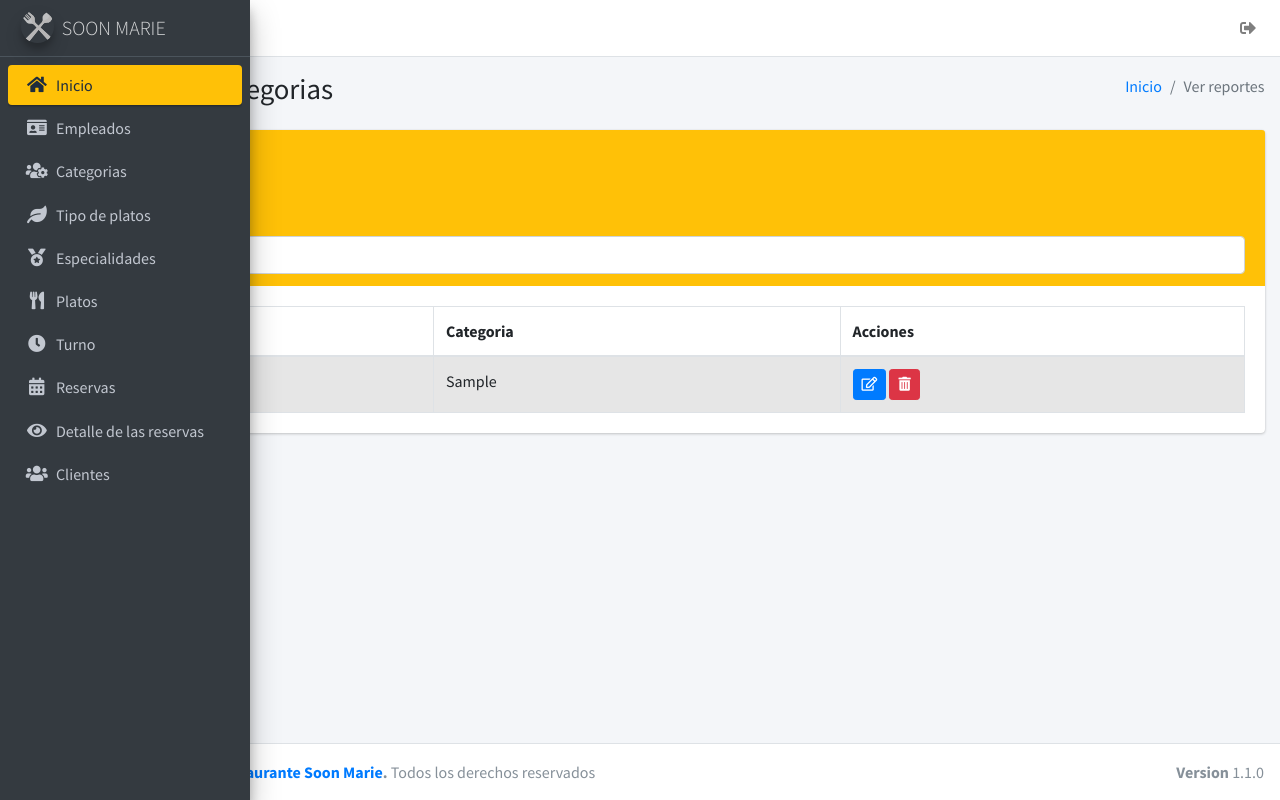
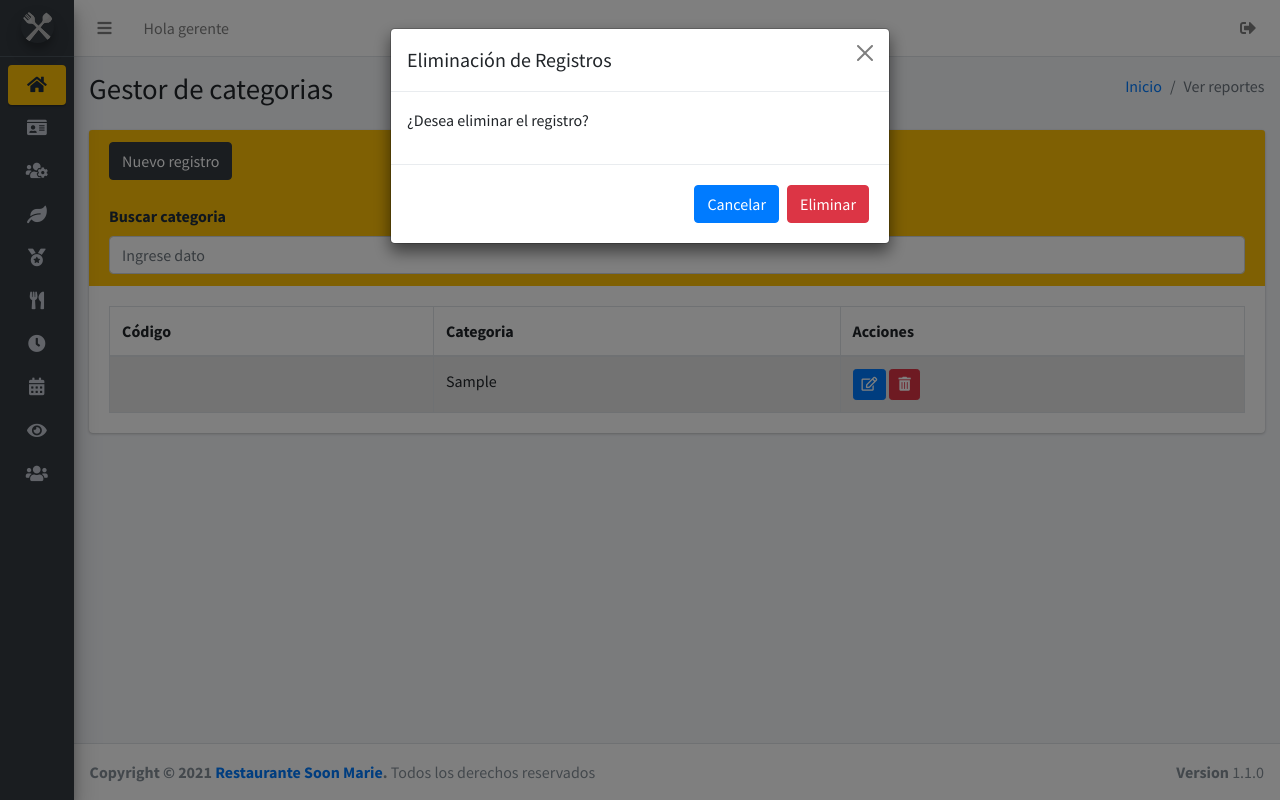
Before and after one commit to goraydev/RestauranteSoonMarie, a PHP site: page /resturanteSoonMarie/categorias in a window 1280 px wide, after a click that opens the changed part. Run offline with PHP 8.4, Linux system fonts and the light colour scheme; the visitor is signed in with stand-in values (Sample User, id 1); tables that the repository leaves empty or names only in its code hold one stand-in row (values such as "Sample post"); data that the repository does not hold is empty; some libraries are stand-ins or nearby versions.

Commit message:
Incluyendo la opcion de eliminar a la tabla de categoria

```diff
--- a/vistas/paginas/categorias.php
+++ b/vistas/paginas/categorias.php
@@ -62,7 +62,7 @@ $resultado = $mysqli->query($sql);
                                             <td><?php echo $row['categoria'] ?></td>
                                             <td>
                                                 <button class='btn btn-primary btn-sm'><a href="modificarCat.php?codCat=<?php echo $row['codCategoria']; ?>"><i class="far fa-edit text-white"></i></a></button>
-                                                <button class='btn btn-danger btn-sm'><a href="#" data-href="DNI=<?php echo $row['codCategoria']; ?>" data-bs-toggle="modal" data-bs-target="#confirm-delete"><i class="fas fa-trash-alt text-white"></i></a></button>
+                                                <button class='btn btn-danger btn-sm'><a href="#" data-href="eliminarCat.php?codCat=<?php echo $row['codCategoria']; ?>" data-bs-toggle="modal" data-bs-target="#confirm-delete"><i class="fas fa-trash-alt text-white"></i></a></button>
                                             </td>
 
                                         </tr>
@@ -81,6 +81,35 @@ $resultado = $mysqli->query($sql);
     </section>
     <!-- /.content -->
 </div>
+<!-- Ventana modal para eliminar -->
+<!-- Para la ventan modal de eliminar a los empleados -->
+<div class="modal fade" tabindex="-1" id="confirm-delete" aria-labelledby="myModalLabel" aria-hidden="true" role="dialog">
+    <div class="modal-dialog">
+        <form action="eliminarCat.php" method="post">
+            <div class="modal-content">
+                <div class="modal-header">
+                    <h5 class="modal-title">Eliminación de Registros</h5>
+                    <button type="button" class="btn-close" data-bs-dismiss="modal" aria-label="Close"></button>
+                </div>
+                <div class="modal-body">
+                    <p>¿Desea eliminar el registro?</p>
+                </div>
+                <div class="modal-footer">
+                    <button type="button" class="btn btn-primary" data-bs-dismiss="modal">Cancelar</button>
+                    <a class="btn btn-danger btn-ok">Eliminar</a>
+                </div>
+            </div>
+        </form>
+    </div>
+</div>
+<script>
+    $('#confirm-delete').on('shown.bs.modal', function(e) {
+        $(this).find('.btn-ok').attr('href', $(e.relatedTarget).data('href'));
+
+        $('.debug-url').html('Delete URL: <strong>' + $(this).find('.btn-ok').attr('href') + '</strong>');
+    });
+</script>
+
 
 <!-- Para realizar la búsqueda de las categorias -->
 <script>
```
Also changed, not shown: eliminarCat.php (added, +58 -0 lines).
